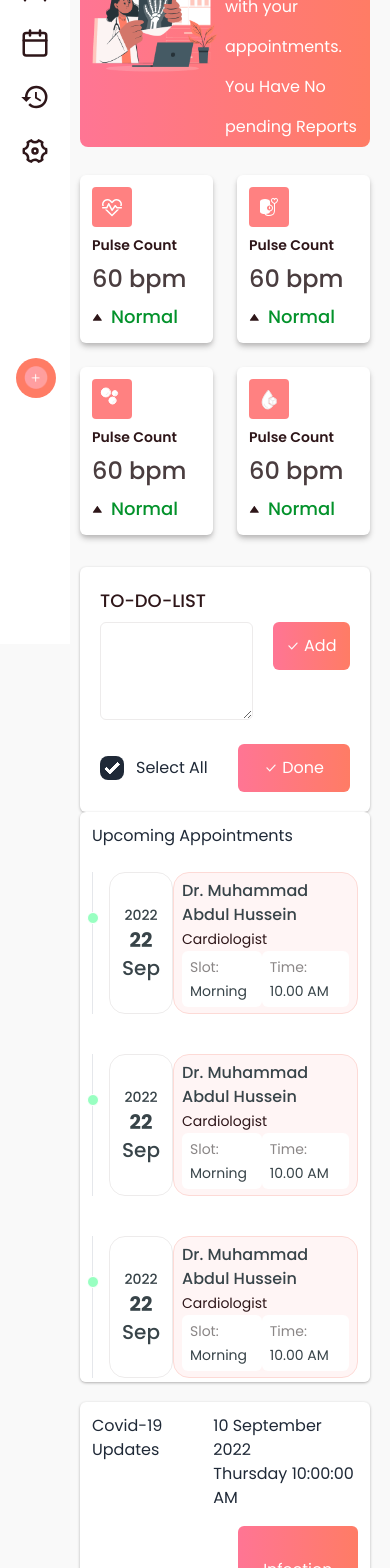
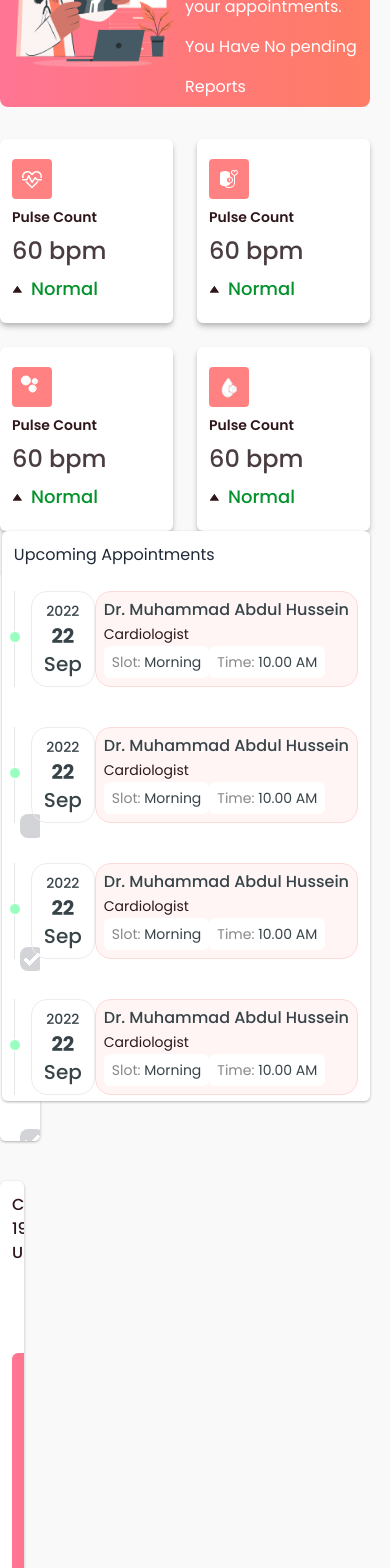
Before and after one commit to AsibHasanRiyad/mediDoc, a React (Vite) app: page / in a window 390 px wide. Shown: the part 200-1768 px from the top of the page. Built offline with nearby package versions, Linux system fonts and the light colour scheme.

Commit message:
responsive for tablet

```diff
--- a/src/Components/Appoinments/Appointments.jsx
+++ b/src/Components/Appoinments/Appointments.jsx
@@ -1,4 +1,4 @@
-import Covid from "../Covid/Covid";
+
 
 const Appointments = () => {
   const appointments = [
@@ -40,7 +40,7 @@ const Appointments = () => {
     },
   ];
   return (
-    <div className=" order-2">
+    <div className=" col-span-2 order-3 large:order-2 mid:mt-10 large:mt-0">
         <div className="bg-white shadow p-3 shadow-[#b8b7b7] rounded-md h-[570px] overflow-scroll ">
       <h1>Upcoming Appointments</h1>
       {/* appointments */}
@@ -94,9 +94,6 @@ const Appointments = () => {
         ))}
       </div>
     </div>
-
-    {/* Covid */}
-    <Covid />
     </div>
   );
 };
--- a/src/Components/Cards/Cards.jsx
+++ b/src/Components/Cards/Cards.jsx
@@ -49,10 +49,10 @@ const Cards = () => {
     },
   ];
   return (
-    <div className=" grid grid-cols-2 mid:grid-cols-4 gap-6 mt-7" >
+    <div className=" grid grid-cols-2 mid:grid-cols-4 gap-6 mt-8" >
       {cards.map((card) => (
         <div  key={card.id}>
-          <div className=" bg-white shadow-md p-3 shadow-[#b8b7b7] rounded-md">
+          <div className=" bg-white shadow-md px-3 py-5 shadow-[#b8b7b7] rounded-md">
             <div className=" bg-[#ff2d2d99] p-2 w-10 h-10 rounded ">
               {/* <img src={card.logo} alt="" className="w-10 h-10" /> */}
               {card.logo}
--- a/src/Components/Covid/Covid.jsx
+++ b/src/Components/Covid/Covid.jsx
@@ -1,12 +1,15 @@
 const Covid = () => {
   return (
-    <div className=" bg-white shadow p-3 shadow-[#b8b7b7] rounded-md overflow-scroll mt-5">
+    <div className=" mid:col-span-4 large:col-span-2 order-4 bg-white shadow p-3 shadow-[#b8b7b7] text-[#2E1619] font-medium rounded-md overflow-scroll mt-10 large:mt-0">
       <div className=" flex justify-between">
         <h1>Covid-19 Updates</h1>
-        <h1>
-          10 September 2022 <br />
-          <span>Thursday 10:00:00 AM</span>
-        </h1>
+
+        <div className=" flex flex-col items-end">
+          <h1>
+            10 September 2022 <br />
+          </h1>
+          <h1 className=" text-[#8A8686]">Thursday 10:00:00 AM</h1>
+        </div>
       </div>
       <div className=" flex justify-between items-center mt-4">
         <div>
--- a/src/Components/Hero/Hero.jsx
+++ b/src/Components/Hero/Hero.jsx
@@ -1,9 +1,8 @@
 import Cards from "../Cards/Cards";
-import ToDo from "../ToDo/ToDo";
 
 const Hero = () => {
   return (
-   <div className=" col-span-2 order-1">
+   <div className=" col-span-4 order-1">
      <div className=" grid grid-cols-2 justify-between items-center bg-gradient-to-r from-[#FF7594] via-[#FF797B] to-[#FF7C65] rounded-lg">
       <div>
         <img src="/public/assets/Svg_sample1.png" alt="" />
@@ -17,7 +16,6 @@ const Hero = () => {
       </div>
     </div>
     <Cards />
-    <ToDo />
    </div>
   );
 };
--- a/src/Components/Sidebar/Sidebar.jsx
+++ b/src/Components/Sidebar/Sidebar.jsx
@@ -6,6 +6,8 @@ import { MdHistory } from "react-icons/md";
 import Navbar from "../NavBar/Navbar";
 import Hero from "../Hero/Hero";
 import Appointments from "../Appoinments/Appointments";
+import Covid from "../Covid/Covid";
+import ToDo from "../ToDo/ToDo";
 
 const Sidebar = () => {
   const [open, setOpen] = useState(false);
@@ -18,7 +20,7 @@ const Sidebar = () => {
     // Add more items as needed
   ];
   return (
-    <div className=" flex">
+    <div className="flex">
       <div
         style={{
           position:
@@ -26,7 +28,7 @@ const Sidebar = () => {
               ? "fixed"
               : "relative",
         }}
-        className={`bg-white min-h-screen relative  duration-300 ${
+        className={`bg-white min-h-screen relative  duration-300 hidden mid:inline ${
           open ? "w-[270px]" : " w-[70px] "
         }`}
       >
@@ -38,7 +40,7 @@ const Sidebar = () => {
         ) : (
           <FiMenu
             onClick={() => setOpen(true)}
-            className=" text-4xl p-1 text-[#FF7594] shadow-md bg-white rounded-full absolute -right-4 top-5 cursor-pointer"
+            className=" text-4xl p-1 text-[#FF7594] shadow-md bg-white rounded-full absolute right-4 top-5 cursor-pointer"
           />
         )}
         <div className={`flex items-center m-5 gap-6   ${!open && "scale-0"}`}>
@@ -90,11 +92,17 @@ const Sidebar = () => {
       </div>
 
       {/* Content */}
-      <div className=" bg-[#F9F9F9] w-full pl-[80px] pr-5 ">
+      <div className=" bg-[#F9F9F9] w-full small:pl-0 mid:pl-[88px] large:pl-[100px] pr-5 ">
         <Navbar />
-        <div className={`grid grid-cols-1 large:grid-cols-3  ${open ? 'gap-6' : ' gap-0 large:gap-20'}`}>
+        <div
+          className={`grid grid-cols-1 large:grid-cols-6 grid-flow-row-dense ${
+            open ? "gap-6" : " gap-0 large:gap-28"
+          }`}
+        >
           <Hero />
+          <ToDo/>
           <Appointments />
+          <Covid />
         </div>
       </div>
     </div>
--- a/src/Components/ToDo/ToDo.jsx
+++ b/src/Components/ToDo/ToDo.jsx
@@ -1,6 +1,6 @@
 const ToDo = () => {
   return (
-    <div className="bg-white shadow p-5 shadow-[#b8b7b7] rounded-md mt-8">
+    <div className="bg-white max-h-[570px] overflow-scroll shadow p-5 shadow-[#b8b7b7] rounded-md order-2  large:order-3 col-span-2 large:col-span-4 mt-10 large:mt-0 mr-10 large:mr-0 ">
       <h1 className=" text-[18px] font-medium text-[#2E1619] pb-2">
         TO-DO-LIST
       </h1>
@@ -30,7 +30,7 @@ const ToDo = () => {
       {/* select all */}
       <div className=" flex justify-between items-center mt-6">
         <h1 className=" flex items-center gap-3">
-          <input type="checkbox" checked="checked" className="checkbox hover:checkbox-error" />
+          <input type="checkbox" disabled className="checkbox " />
           Select All
         </h1>
         <button className=" bg-gradient-to-r from-[#FF7594] to-[#FF7C65] flex items-center gap-1 p-3 rounded-md w-28 justify-center text-white">
@@ -49,6 +49,24 @@ const ToDo = () => {
           Done
         </button>
       </div>
+      <div className=" mt-7 font-medium text=[#2E1619] text-[18px] space-y-5">
+        <h1 className=" flex items-center gap-3">
+          <input type="checkbox" checked="checked" disabled className="checkbox " />
+          Lorem ipsum dolor sit amet, consectetur adipiscing elit. <span className=" text-[#E0E0E0]">Last Added: 10 sep 2022</span>
+        </h1>
+        <h1 className=" flex items-center gap-3 ">
+          <input type="checkbox" checked="checked" disabled className="checkbox " />
+          Lorem ipsum dolor sit amet, consectetur adipiscing elit. <span className=" text-[#E0E0E0]">Last Added: 10 sep 2022</span>
+        </h1>
+        <h1 className=" flex items-center gap-3">
+          <input type="checkbox" checked="checked" disabled className="checkbox " />
+          Lorem ipsum dolor sit amet, consectetur adipiscing elit. <span className=" text-[#E0E0E0]">Last Added: 10 sep 2022</span>
+        </h1>
+        <h1 className=" flex items-center gap-3">
+          <input type="checkbox" checked="checked" disabled className="checkbox " />
+          Lorem ipsum dolor sit amet, consectetur adipiscing elit. <span className=" text-[#E0E0E0]">Last Added: 10 sep 2022</span>
+        </h1>
+      </div>
     </div>
   );
 };
```
